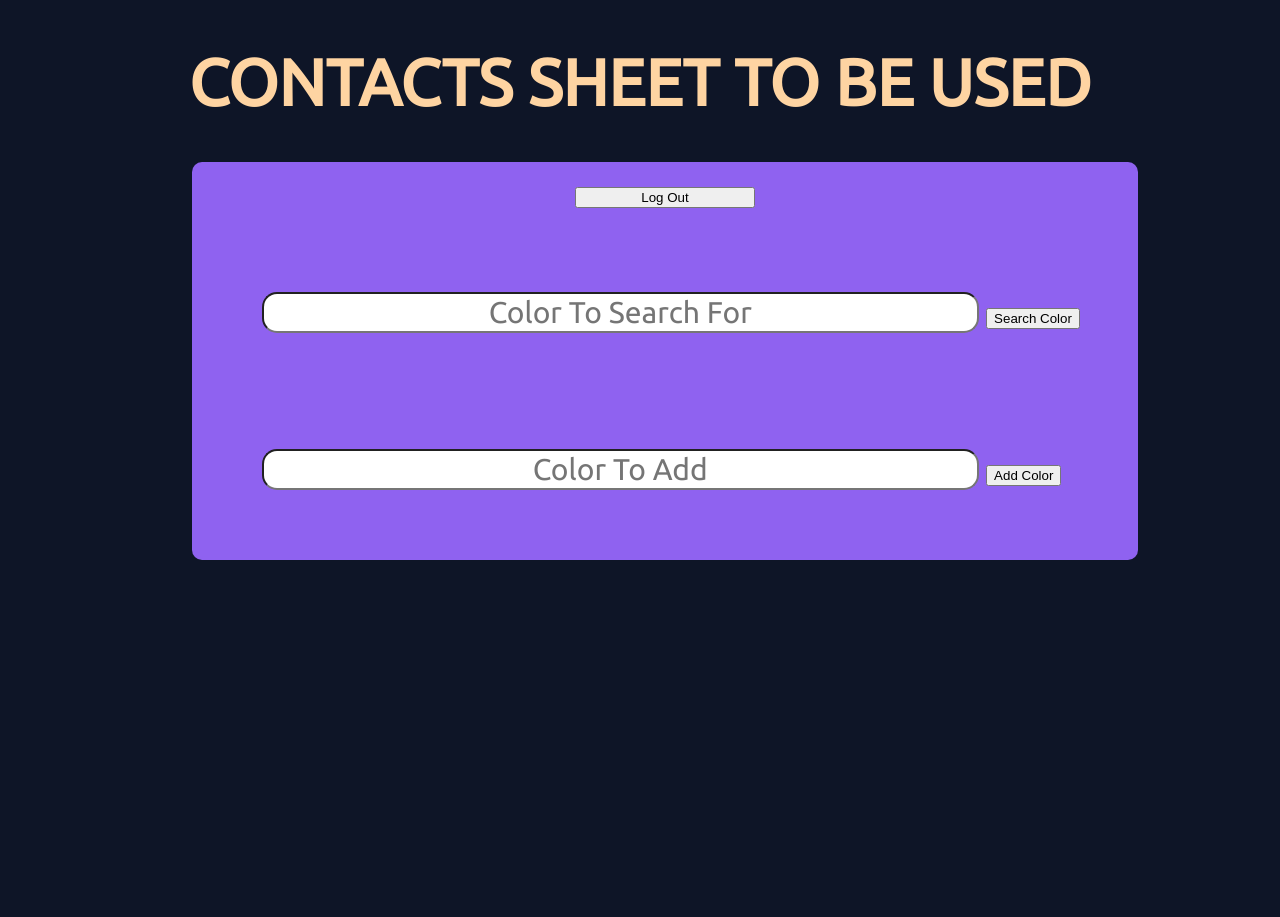
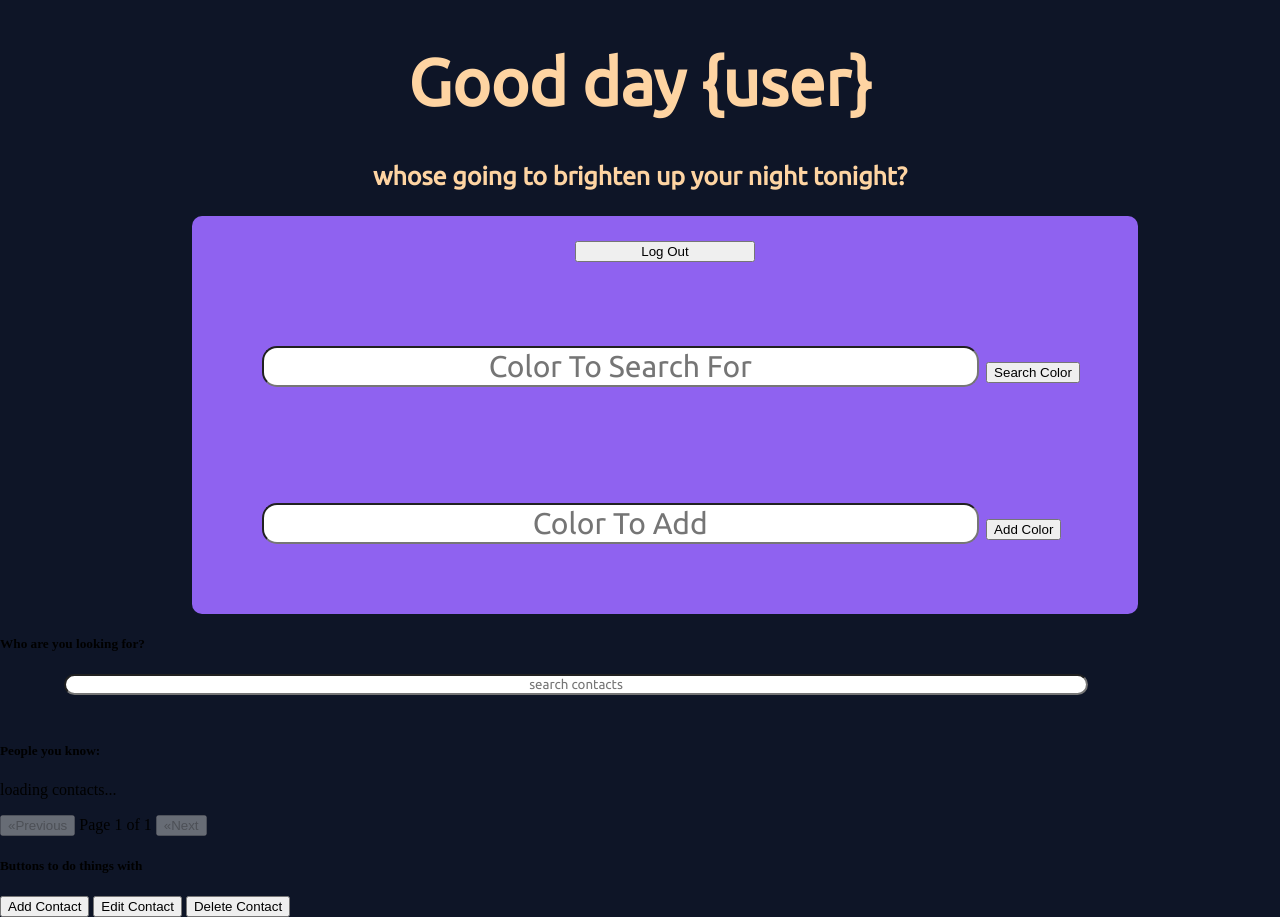
Before and after one commit to Franco-Mezzarapa/darkpages, a PHP site: page /contact.html in a window 1280 px wide; the page is wider, and only the part inside the window is pictured. Shown: the part 55-972 px from the top of that part. Before the commit the page ends 615 px from the top of that part, so only its background shows below. Run offline with PHP 8.4, Linux system fonts and the light colour scheme.

Commit message:
Added barebones contact.html layout
Literal barebones layout for contact.html

```diff
--- a/contact.html
+++ b/contact.html
@@ -50,7 +50,11 @@
 
 	<!-- End of Navbar TEMPLATE - Reference for Chris work. -->
 
-<h1 id="title">CONTACTS SHEET TO BE USED</h1>
+<h1 id="title">Good day {user}</h1>
+<h3 id="message">whose going to brighten up your night tonight?</h3>
+<!--ideally we add a way to display the user's username and
+also do some js to change the main message depending on the time of
+day it is-->
 
 <div id="loggedInDiv">
 	<span id="userName"></span><br />
@@ -71,5 +75,32 @@
 	<span id="colorAddResult"></span>
 </div>
 
+<div class="centerDiv" id="mainContentWrapper">
+    <div class="searchContainer">
+        <h5>Who are you looking for?</h5>
+        <form action="/search" method="GET">
+            <input type="text" id="searchInput" placeholder="search contacts">
+        </form>
+    </div>
+    <div class="displayContacts">
+        <h5>People you know:</h5>
+        <div id="contactList">
+            <p>loading contacts...</p>
+        </div>
+        <div class="paginationControls">
+            <button id="prevPage"disabled>&laquo;Previous</button>
+            <span id="pageInfo">Page 1 of 1</span>
+            <button id="nextPage"disabled>&laquo;Next</button>
+        </div>
+    </div>
+</div>
+
+<div class="optionsColumn">
+    <h5>Buttons to do things with</h5>
+    <button class="actionButton">Add Contact</button>
+    <button class="actionButton">Edit Contact</button>
+    <button class="actionButton">Delete Contact</button>
+</div>
+
 </body>
 </html>
--- a/css/styles.css
+++ b/css/styles.css
@@ -19,6 +19,15 @@ body
 #title
 {
     font-size: 65px;
+    width: 100%;
+    text-align: center;
+    font-family: 'Ubuntu', sans-serif;
+    color: #fed4a2;
+}
+
+#message
+{
+    font-size: 25px;
     width: 100%;
     text-align: center;
     font-family: 'Ubuntu', sans-serif;
```
